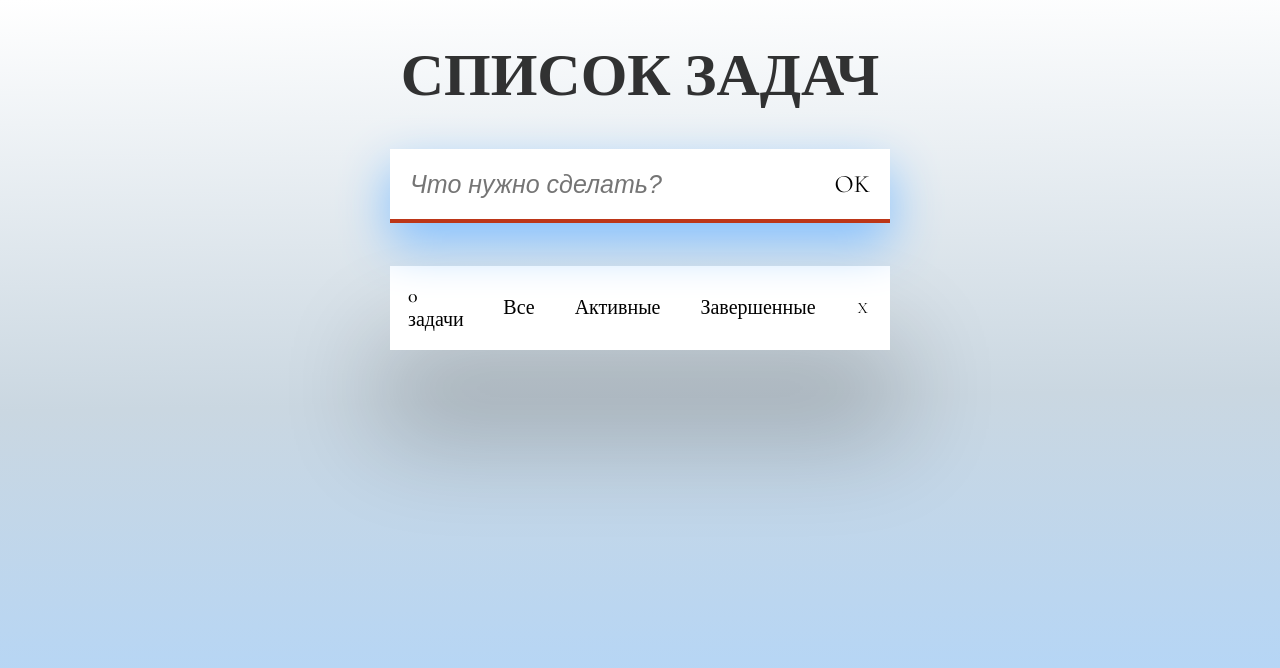
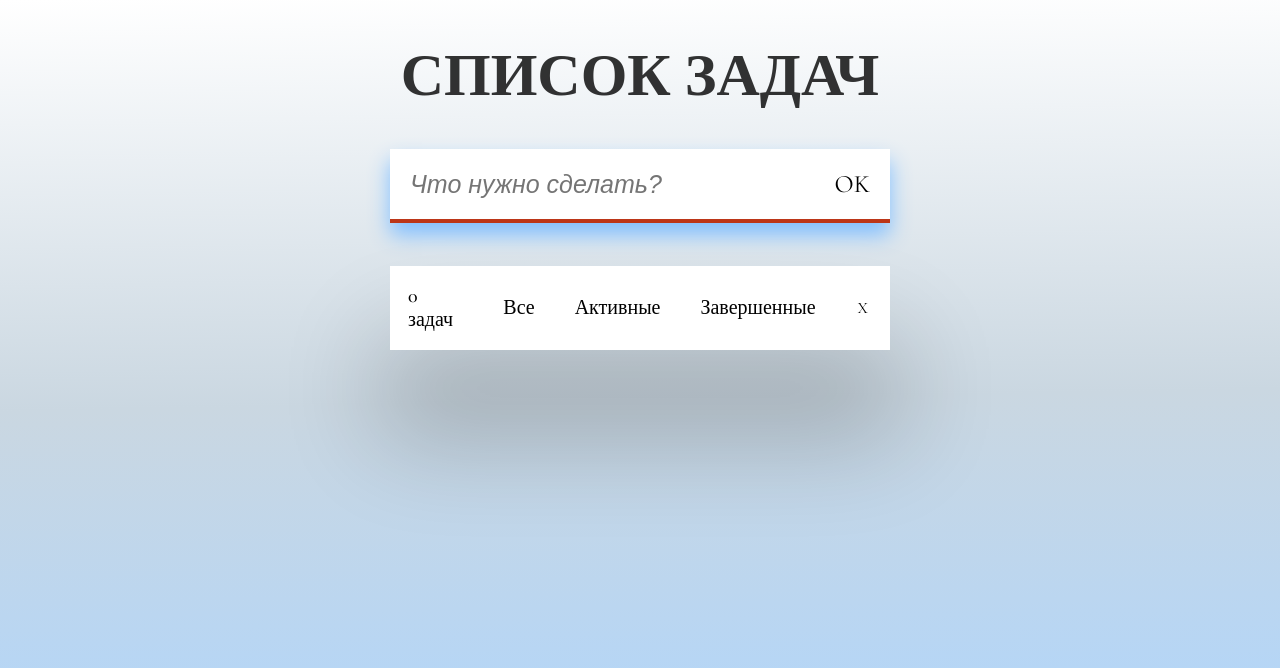
Before and after one commit to AlexKoloda/TODO-List, a React (Create React App) app in the folder my-app/: page / in a window 1280 px wide. In both pictures the pointer is over the element "OK". Shown: the top 668 px of the page. Built offline with nearby package versions, Linux system fonts and the light colour scheme; a web font is replaced by a local one.

Commit message:
Кореекция стилей

```diff
--- a/my-app/src/components/TodoCount.js
+++ b/my-app/src/components/TodoCount.js
@@ -1,8 +1,11 @@
-
 const getCountText = (length) => {
   let countText = "";
 
   switch (true) {
+    case length === 0:
+      countText = "задач";
+      break;
+
     case length === 1:
       countText = "задача";
       break;
@@ -17,7 +20,7 @@ const getCountText = (length) => {
   return countText;
 };
 
-const TodoCount = ({tasks}) => {
+const TodoCount = ({ tasks }) => {
   return (
     <span className="footer__text">
       {tasks.length} {getCountText(tasks.length)}
--- a/my-app/src/index.css
+++ b/my-app/src/index.css
@@ -44,7 +44,7 @@ form {
 }
 form:hover {
   transform: translate(0,-3px);
-  box-shadow: 0 20px 50px 0px rgb(129 191 255);
+  box-shadow: 0px 12px 20px 0px rgb(129 191 255);
 }
 
 .main__input {
@@ -111,7 +111,7 @@ li .main__submit {
 .main__item {
   display: flex;
   font-size: 30px;
-  transition: 0.5s;
+  transition: 0.2s;
   justify-content: space-between;
   align-items: center;
   color: rgba(0, 0, 0, 0.7);
@@ -122,6 +122,7 @@ li .main__submit {
 .main__item:hover {
   box-shadow: inset 0 100px 0 0 rgb(177 209 242);
   color: white;
+  transition: 0.5s;
 
   .main__delete {
     box-shadow: inset 0 100px 0 0 rgb(177 209 242);
@@ -132,7 +133,7 @@ li .main__submit {
   .main__checkbox {
     box-shadow: inset 0 100px 0 0 rgb(255, 255, 255);
     color: white;
-    transition: 0.2s;
+    transition: 0.4s;
   }
 }
 
```
